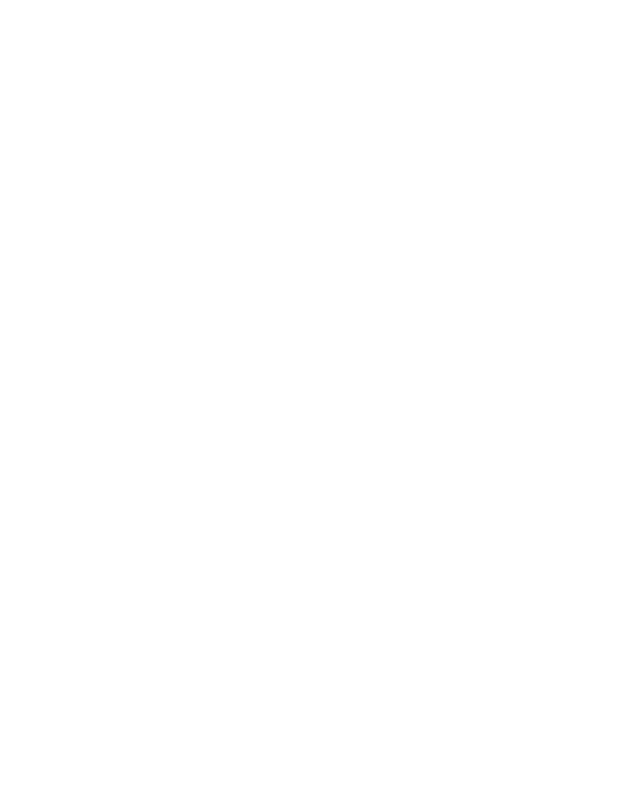
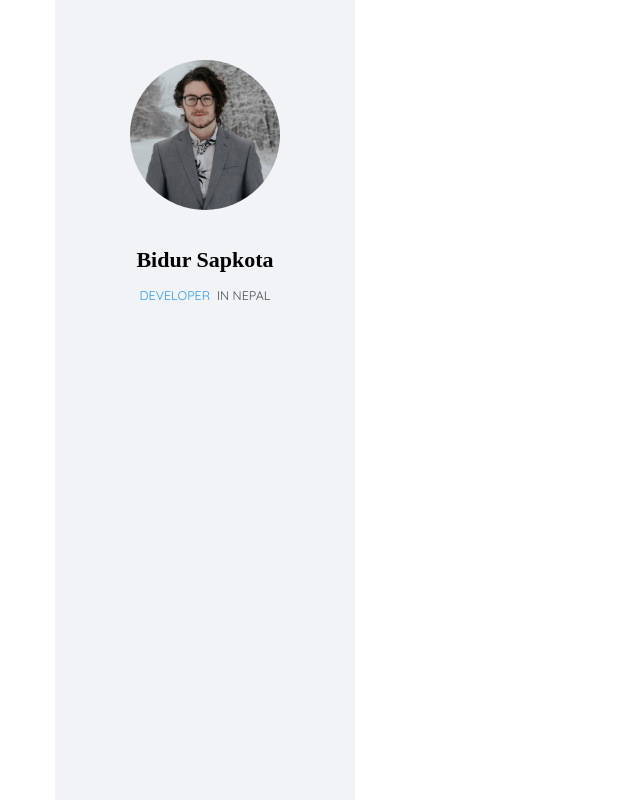
Before and after one commit to bidursapkota00/jackson, a plain HTML site: page index.html in a window 1280 px wide. Shown: the whole page, without its empty margins (0-640 px from the left). Drawn offline with Linux system fonts and the light colour scheme; a web font is replaced by a local one.

Commit message:
sidebar photo section

```diff
--- a/css/globals.css
+++ b/css/globals.css
@@ -75,8 +75,72 @@ body {
     transform: translateY(-50%) rotate(-45deg);
 }
 
+.sidebar__content {
+    width: 300px;
+    height: 100vh;
+    z-index: 40;
+    overflow-y: scroll;
+    background: #f2f3f7;
+    position: fixed;
+    top: 0;
+    left: -300px;
+    transition: all 500ms ease;
+}
+
+.sidebar__content__open {
+    left: 0;
+}
+
+.sidebar__photo__section {
+    margin-top: 60px;
+    display: flex;
+    flex-direction: column;
+    align-items: center;
+}
+
+.sidebar__img {
+    border-radius: 100%;
+    margin-bottom: 30px;
+    width: 150px;
+    height: 150px;
+    object-fit: cover;
+}
+
+.sidebar__name {
+    all: unset;
+    font-family: 'Playfair', serif;
+    font-size: 22px;
+    font-weight: bold;
+    color: #000;
+    margin-bottom: 7.5px;
+    text-transform: capitalize;
+}
+
+.sidebar__job {
+    all: unset;
+    font-family: 'Quicksand', sans-serif;
+    font-size: 12.5px;
+    line-height: 17.5px;
+    color: #2c98f0;
+    text-transform: uppercase;
+}
+
+.sidebar__country {
+    color: rgba(0, 0, 0, 0.7);
+}
+
 @media (min-width: 1024px) {
     .sidebar__hamburger__section {
         display: none;
     }
+
+    .sidebar__content {
+        left: 0;
+    }
 }
+
+@media (min-width: 1170px) {
+    .sidebar__content {
+        left: calc((100% - 1170px) / 2);
+    }
+}
--- a/index.html
+++ b/index.html
@@ -28,6 +28,21 @@
             </div>
         </div>
 
+        <div class="sidebar__content">
+            <div class="sidebar__photo__section">
+                <img class="sidebar__img" src="public/images/about.jpg" alt="Profile" />
+                <h2 class="sidebar__name">
+                    Bidur Sapkota
+                </h2>
+                <h3 class="sidebar__job">
+                    Developer
+                    <span class="sidebar__country">
+                        &nbsp;in&nbsp;Nepal
+                    </span>
+                </h3>
+            </div>
+
+        </div>
     </div>
 
     <script src="js/sidebar.js"></script>
--- a/js/sidebar.js
+++ b/js/sidebar.js
@@ -1,6 +1,7 @@
 const hamburgerSection = document.getElementById('hamburger');  // Main container of hamburger section
 const hamburgerLines = document.getElementsByClassName("hamburger__lines__section")[0];  // Container of Lines
 const hamburgerLine = document.getElementsByClassName("hamburger__line"); // Array of Lines
+const sidebarContent = document.getElementsByClassName("sidebar__content")[0];
 
 hamburgerLines.addEventListener('click', function () {
     hamburgerSection.classList.toggle('sidebar__hamburger__translate');
@@ -9,4 +10,5 @@ hamburgerLines.addEventListener('click', function () {
         i == 2 && hamburgerLine[i].classList.toggle('hamburger__line3__onhover')
         hamburgerLine[i].classList.toggle('hamburger__line__cross')
     }
+    sidebarContent.classList.toggle('sidebar__content__open')
 });
```
Also changed, not shown: public/images/about.jpg (added), public/images/blog-1.jpg (added), public/images/blog-2.jpg (added), public/images/blog-3.jpg (added), public/images/cover_bg_1.jpg (added), public/images/img-1.jpg (added), public/images/img-2.jpg (added), public/images/img-3.jpg (added), public/images/img-4.jpg (added), public/images/img-5.jpg (added), public/images/img-6.jpg (added), public/images/img_bg_1.jpg (added), public/images/img_bg_2.jpg (added).
